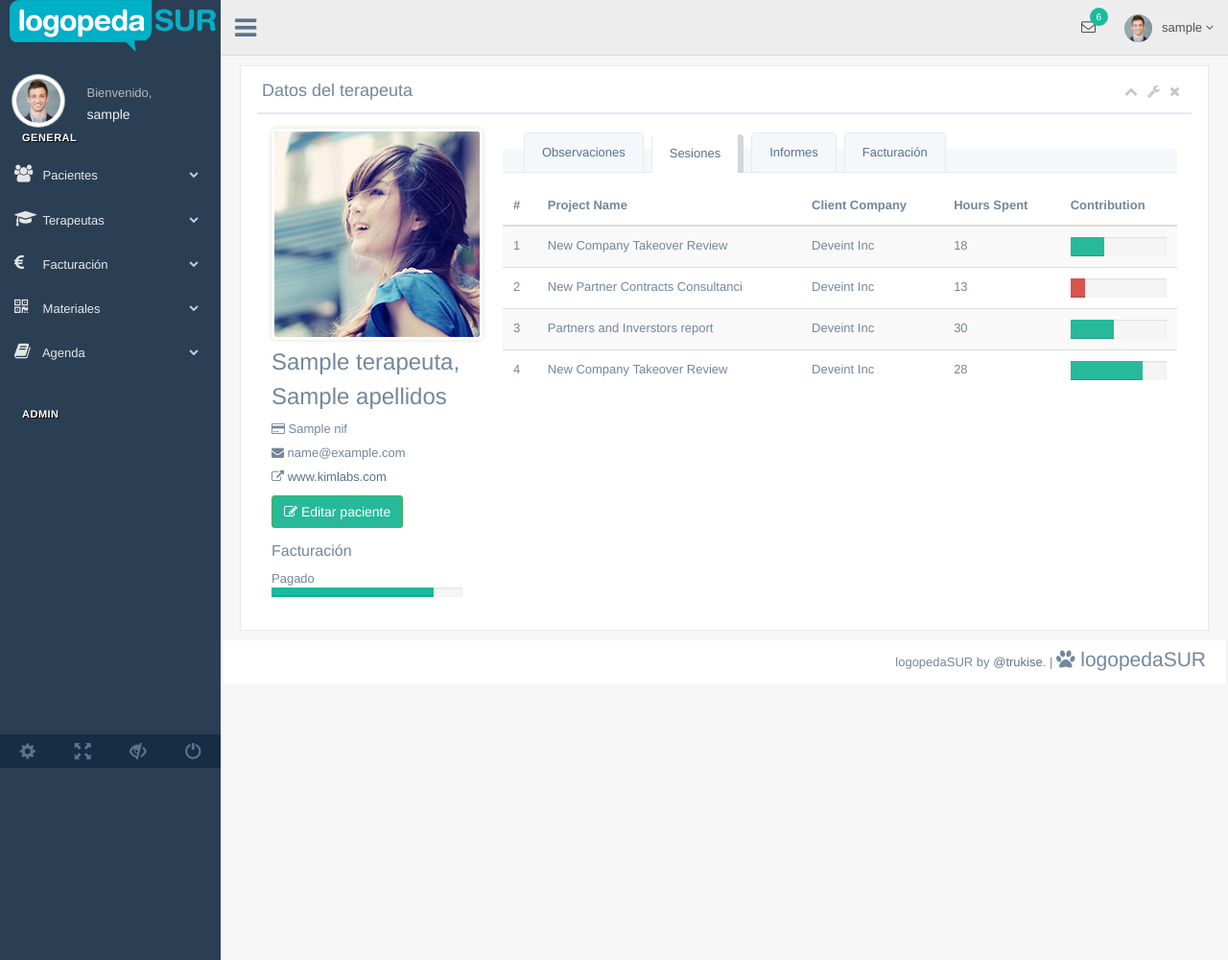
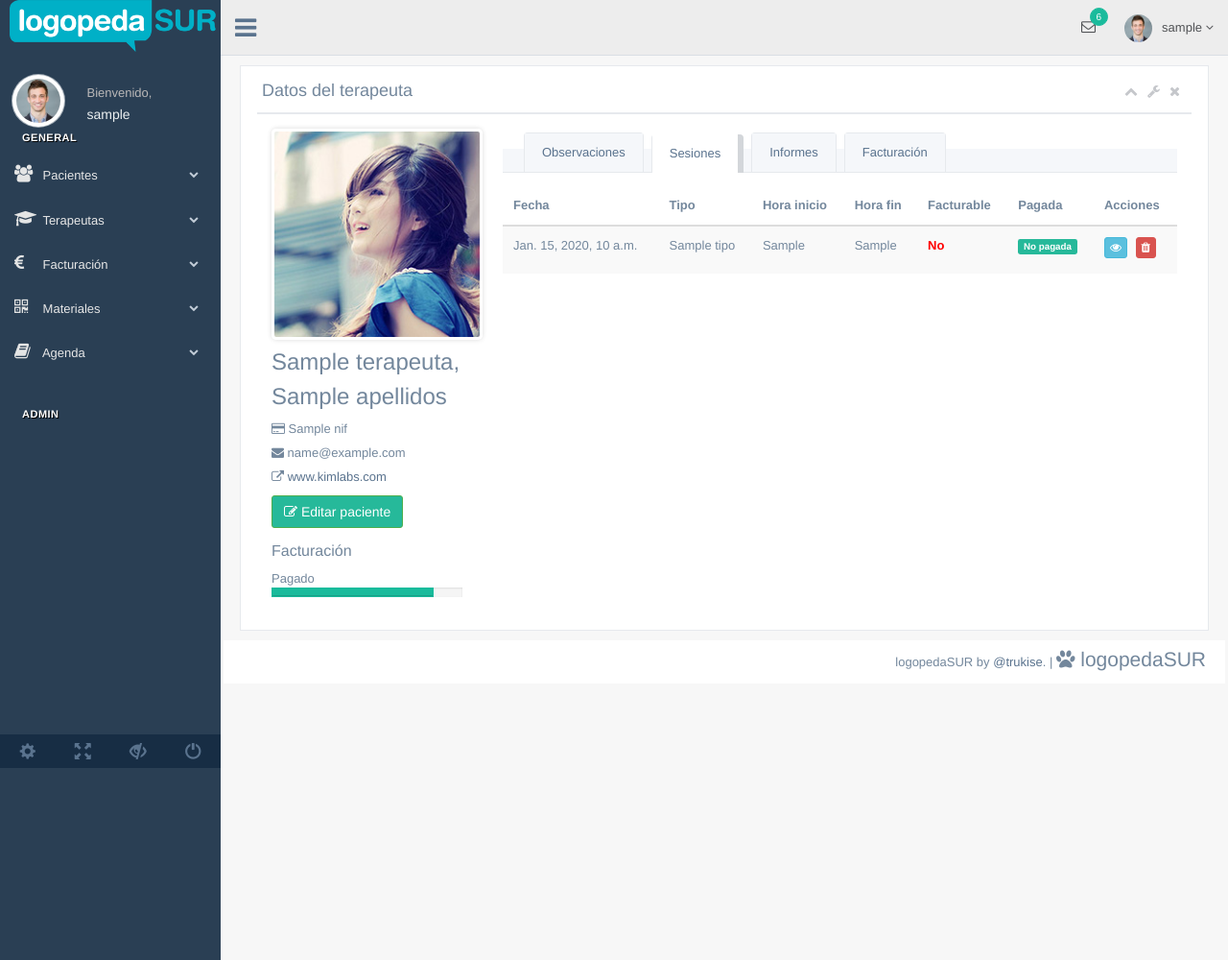
Before and after one commit to acgallardo/logopedasur, a Django app: template logopedasur/logopedasur/terapeutas/templates/terapeutas/terapeutas_details.html in a window 1280 px wide, after a click on "Sesiones". Shown: the whole page at 96% size. Run offline with Django 3.2, Linux system fonts and the light colour scheme; the template is opened without the code that fills it: most values are stand-ins (such as "Sample title", 1, 10 or a date in 2020); some libraries are stand-ins or nearby versions.

Commit message:
Added sessions on terapeuta_details

```diff
--- a/logopedasur/logopedasur/terapeutas/templates/terapeutas/terapeutas_details.html
+++ b/logopedasur/logopedasur/terapeutas/templates/terapeutas/terapeutas_details.html
@@ -91,11 +91,23 @@
 
                                         <div class="" role="tabpanel" data-example-id="togglable-tabs">
                                             <ul id="myTab" class="nav nav-tabs bar_tabs" role="tablist">
-                                                <li role="presentation" class="active"><a href="#tab_content1" id="home-tab" role="tab" data-toggle="tab" aria-expanded="true">{% trans "Observaciones" %}</a>
+                                                <li role="presentation" class="{% if tab_active == "observaciones" %}
+                                                                                      active
+                                                                               {% else %}
+                                                                                      ''
+                                                                               {% endif %}"><a href="#tab_content1" id="home-tab" role="tab" data-toggle="tab" aria-expanded="true">{% trans "Observaciones" %}</a>
                                                 </li>
-                                                <li role="presentation" class=""><a href="#tab_content2" role="tab" id="profile-tab" data-toggle="tab" aria-expanded="false">{% trans "Sesiones" %}</a>
+                                                <li role="presentation" class="{% if tab_active == "sesiones" %}
+                                                                                      active
+                                                                               {% else %}
+                                                                                      ''
+                                                                               {% endif %}"><a href="#tab_content2" role="tab" id="profile-tab" data-toggle="tab" aria-expanded="false">{% trans "Sesiones" %}</a>
                                                 </li>
-                                                <li role="presentation" class=""><a href="#tab_content3" role="tab" id="profile-tab2" data-toggle="tab" aria-expanded="false">{% trans "Informes" %}</a>
+                                                <li role="presentation" class="{% if tab_active == "facturacion" %}
+                                                                                      active
+                                                                               {% else %}
+                                                                                      ''
+                                                                               {% endif %}"><a href="#tab_content3" role="tab" id="profile-tab2" data-toggle="tab" aria-expanded="false">{% trans "Informes" %}</a>
                                                 </li>
                                                 <li role="presentation" class=""><a href="#tab_content4" role="tab" id="profile-tab4" data-toggle="tab" aria-expanded="false">{% trans "Facturación" %}</a>
                                                 </li>
@@ -104,64 +116,48 @@
                                                 <div role="tabpanel" class="tab-pane fade active in" id="tab_content1" aria-labelledby="home-tab">
                                                   {{ paciente.observaciones }}
                                                 </div>
-                                                <div role="tabpanel" class="tab-pane fade" id="tab_content2" aria-labelledby="profile-tab">
+                                                <div role="tabpanel" class="tab-pane fade  {% if tab_active == "sesiones" %}
+                                                                                            active in
+                                                                                          {% else %}
+                                                                                            ''
+                                                                                          {% endif %}" id="tab_content2" aria-labelledby="profile-tab">
 
                                                     <!-- start user projects -->
                                                     <table class="data table table-striped no-margin">
                                                         <thead>
-                                                            <tr>
-                                                                <th>#</th>
-                                                                <th>Project Name</th>
-                                                                <th>Client Company</th>
-                                                                <th class="hidden-phone">Hours Spent</th>
-                                                                <th>Contribution</th>
-                                                            </tr>
+                                                          <tr>
+                                                              <th>Fecha</th>
+                                                              <th>Tipo</th>
+                                                              <th>Hora inicio</th>
+                                                              <th>Hora fin</th>
+                                                              <th>Facturable</th>
+                                                              <th>Pagada</th>
+                                                              <th>Acciones</th>
+                                                          </tr>
                                                         </thead>
                                                         <tbody>
+                                                          {% for sesion_terapeuta in sesiones_terapeutas %}
                                                             <tr>
-                                                                <td>1</td>
-                                                                <td>New Company Takeover Review</td>
-                                                                <td>Deveint Inc</td>
-                                                                <td class="hidden-phone">18</td>
-                                                                <td class="vertical-align-mid">
-                                                                    <div class="progress">
-                                                                        <div class="progress-bar progress-bar-success" data-transitiongoal="35"></div>
-                                                                    </div>
-                                                                </td>
+                                                              <td>{{ sesiones_terapeuta.fecha_sesion }}</td>
+                                                              <td>{{ sesiones_terapeuta.tipo.nombre }}</td>
+                                                              <td>{{ sesion_terapeuta.hora_inicio }}</td>
+                                                              <td>{{ sesion_terapeuta.hora_fin }}</td>
+                                                              <td>{% if sesion_terapeuta.tipo.facturable %} <b>Si</b>
+                                                                  {% else %} <b style="color:red">No</b>
+                                                                  {% endif %}</td>
+                                                              <td>{% if sesion_terapeuta.pagada %}
+                                                                        <span class="label label-success">{% trans "Pagada"  %}</span>
+                                                                  {% elif sesion_terapeuta.facturable %}
+                                                                        <span class="label label-danger">{% trans "No pagada"  %}</span>
+                                                                  {% else %}
+                                                                        <span class="label label-success">{% trans "No pagada"  %}</span>
+                                                                  {% endif %}</td>
+                                                              <td>
+                                                                <a href="#" class="btn btn-info btn-xs"><i class="fa fa-eye"></i></a>
+                                                                <a href="#" class="btn btn-danger btn-xs"><i class="fa fa-trash"></i></a>
+                                                              </td>
                                                             </tr>
-                                                            <tr>
-                                                                <td>2</td>
-                                                                <td>New Partner Contracts Consultanci</td>
-                                                                <td>Deveint Inc</td>
-                                                                <td class="hidden-phone">13</td>
-                                                                <td class="vertical-align-mid">
-                                                                    <div class="progress">
-                                                                        <div class="progress-bar progress-bar-danger" data-transitiongoal="15"></div>
-                                                                    </div>
-                                                                </td>
-                                                            </tr>
-                                                            <tr>
-                                                                <td>3</td>
-                                                                <td>Partners and Inverstors report</td>
-                                                                <td>Deveint Inc</td>
-                                                                <td class="hidden-phone">30</td>
-                                                                <td class="vertical-align-mid">
-                                                                    <div class="progress">
-                                                                        <div class="progress-bar progress-bar-success" data-transitiongoal="45"></div>
-                                                                    </div>
-                                                                </td>
-                                                            </tr>
-                                                            <tr>
-                                                                <td>4</td>
-                                                                <td>New Company Takeover Review</td>
-                                                                <td>Deveint Inc</td>
-                                                                <td class="hidden-phone">28</td>
-                                                                <td class="vertical-align-mid">
-                                                                    <div class="progress">
-                                                                        <div class="progress-bar progress-bar-success" data-transitiongoal="75"></div>
-                                                                    </div>
-                                                                </td>
-                                                            </tr>
+                                                          {% endfor %}
                                                         </tbody>
                                                     </table>
                                                     <!-- end user projects -->
```
Also changed, not shown: logopedasur/logopedasur/terapeutas/views.py (+29 -2 lines), logopedasur/logopedasur/pacientes/migrations/0036_auto_20160405_1720.py (added).
